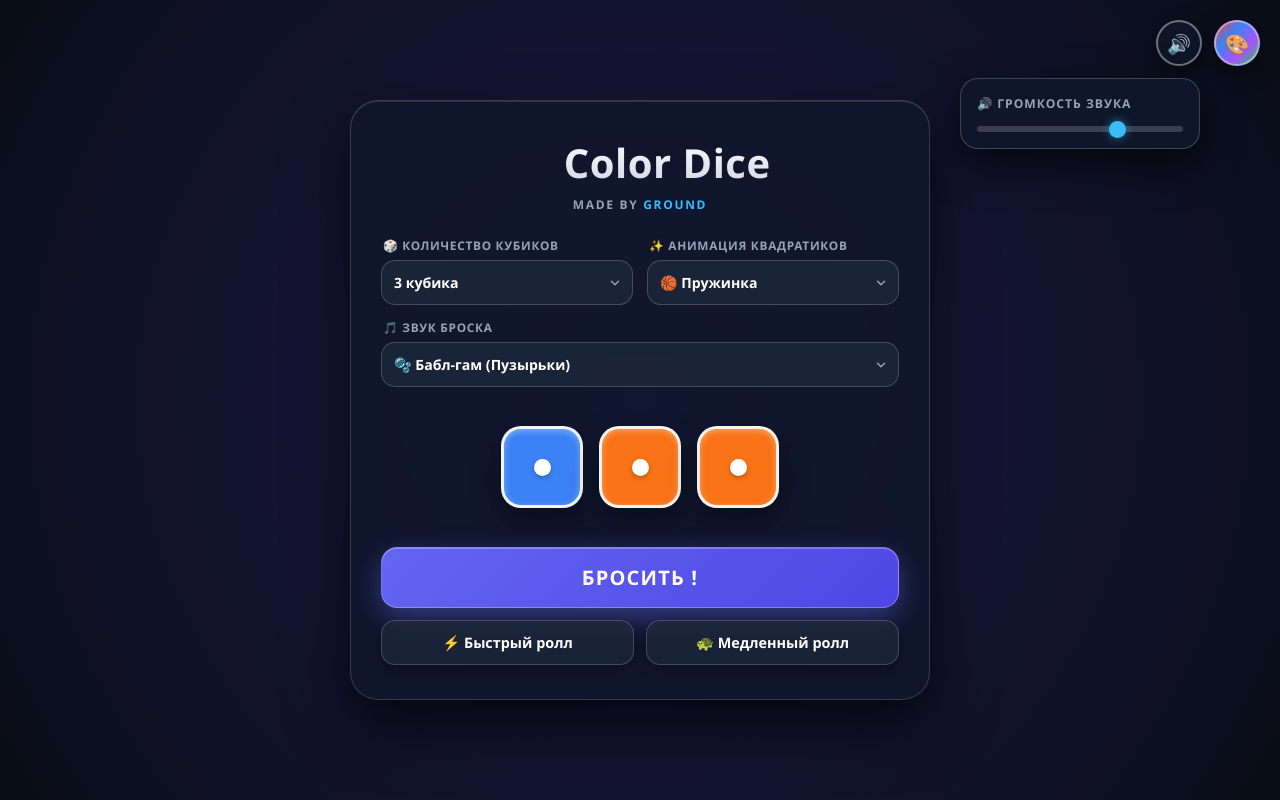
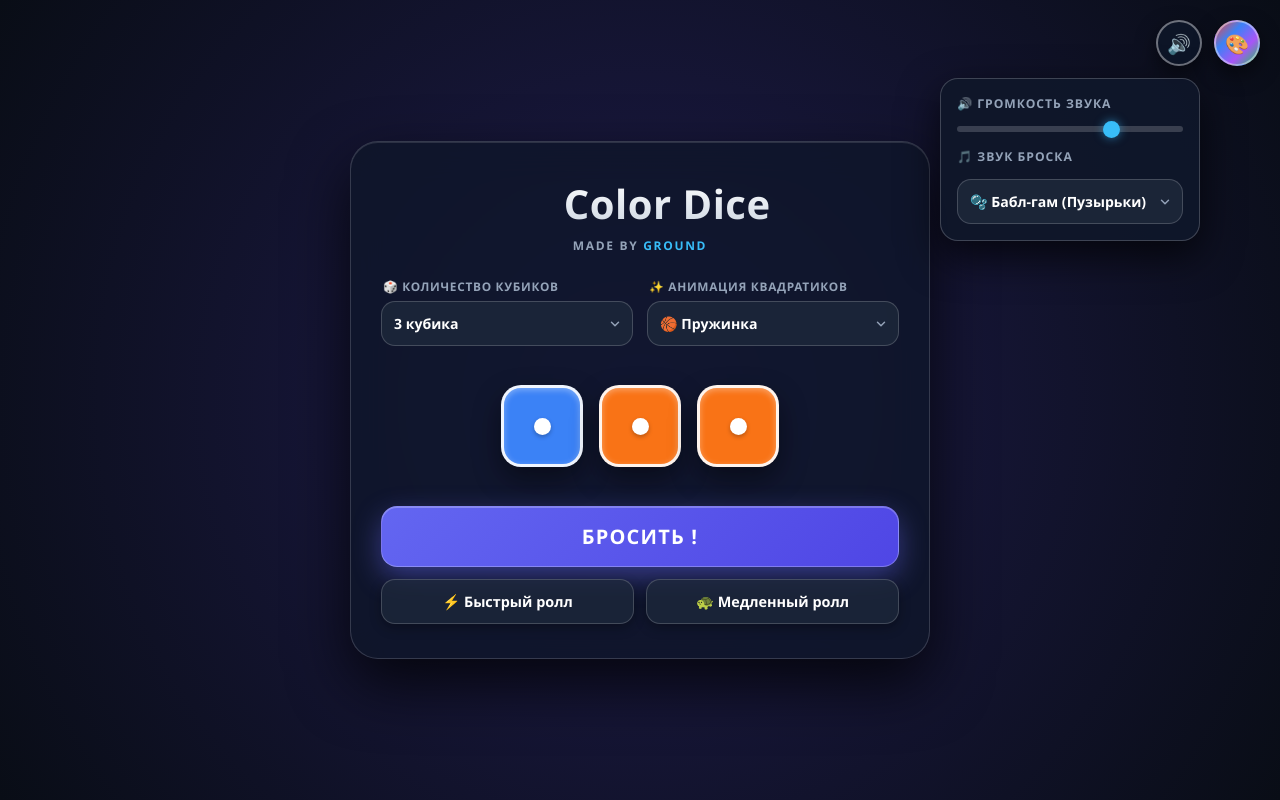
Before and after one commit to itstep5445-rgb/color-diceground228888, a plain HTML site: page index.html in a window 1280 px wide. Both pictures are taken after a click on the element "Звуки и громкость". Drawn offline with Linux system fonts and the light colour scheme.

Commit message:
Refactor sound controls and improve UI elements
Updated sound control interface and removed redundant elements.

```diff
--- a/index.html
+++ b/index.html
@@ -48,7 +48,6 @@
             z-index: 10;
         }
 
-        /* Общий стиль круглых кнопок вверху */
         .top-icon-btn {
             width: 46px;
             height: 46px;
@@ -72,12 +71,10 @@
             box-shadow: 0 10px 25px rgba(255, 255, 255, 0.3);
         }
 
-        /* Специальный градиент для кнопки палитры */
         .palette-btn {
             background: linear-gradient(135deg, #ef4444, #3b82f6, #a855f7, #22c55e);
         }
 
-        /* Выпадающие панели (поп-апы) */
         .popup-menu {
             position: absolute;
             top: 56px;
@@ -95,7 +92,7 @@
             visibility: hidden;
             transform: translateY(-8px);
             transition: all 0.25s ease;
-            min-width: 240px;
+            min-width: 250px;
             text-align: left;
             z-index: 20;
         }
@@ -376,14 +373,30 @@
 
     <video id="bgVideo" autoplay loop muted playsinline></video>
 
-    <!-- Верхняя панель управления (Громкость и Палитра тем) -->
+    <!-- Верхняя панель управления (Звук + Громкость и Палитра тем) -->
     <div class="top-controls-bar">
-        <!-- Микшер громкости -->
-        <div class="top-icon-btn" id="volumeToggleBtn" title="Микшер громкости">
+        <!-- Микшер громкости и выбор звука -->
+        <div class="top-icon-btn" id="volumeToggleBtn" title="Звуки и громкость">
             🔊
-            <div class="popup-menu" id="volumePopup">
+            <div class="popup-menu" id="volumePopup" style="min-width: 260px;">
                 <div class="popup-title">🔊 Громкость звука</div>
                 <input type="range" id="volumeRange" min="0" max="1" step="0.05" value="0.7">
+
+                <div class="popup-title" style="margin-top: 4px;">🎵 Звук броска</div>
+                <select id="soundSelect" class="styled-select">
+                    <optgroup label="Встроенные звуки">
+                        <option value="bubble" selected>🫧 Бабл-гам (Пузырьки)</option>
+                        <option value="dice">🎲 Классические кубики</option>
+                        <option value="roulette">🎰 Колесо фортуны</option>
+                        <option value="magic">✨ Магия (Колокольчики)</option>
+                        <option value="retro">👾 8-бит Аркада</option>
+                        <option value="space">🛸 Космический лазер</option>
+                        <option value="mute">🔇 Без звука</option>
+                    </optgroup>
+                    <optgroup label="Свой файл" id="customSoundGroup">
+                        <option value="upload_sound">📁 Загрузить свой звук...</option>
+                    </optgroup>
+                </select>
             </div>
         </div>
 
@@ -459,24 +472,6 @@
                     <option value="flash">⚡ Вспышка</option>
                 </select>
             </div>
-        </div>
-
-        <div class="control-group" style="margin-bottom: 14px;">
-            <span class="control-label">🎵 Звук броска</span>
-            <select id="soundSelect" class="styled-select">
-                <optgroup label="Встроенные звуки">
-                    <option value="bubble" selected>🫧 Бабл-гам (Пузырьки)</option>
-                    <option value="dice">🎲 Классические кубики</option>
-                    <option value="roulette">🎰 Колесо фортуны</option>
-                    <option value="magic">✨ Магия (Колокольчики)</option>
-                    <option value="retro">👾 8-бит Аркада</option>
-                    <option value="space">🛸 Космический лазер</option>
-                    <option value="mute">🔇 Без звука</option>
-                </optgroup>
-                <optgroup label="Свой файл" id="customSoundGroup">
-                    <option value="upload_sound">📁 Загрузить свой звук...</option>
-                </optgroup>
-            </select>
         </div>
 
         <div id="diceArena" class="dice-arena"></div>
@@ -711,7 +706,6 @@
             diceArena.innerHTML = '';
 
             if (mode === 'slow') {
-                // Медленный ролл: квадратики появляются по одному по очереди
                 for (let i = 0; i < count; i++) {
                     const tid = setTimeout(() => {
                         if (withSound) playRollSound('step');
```
